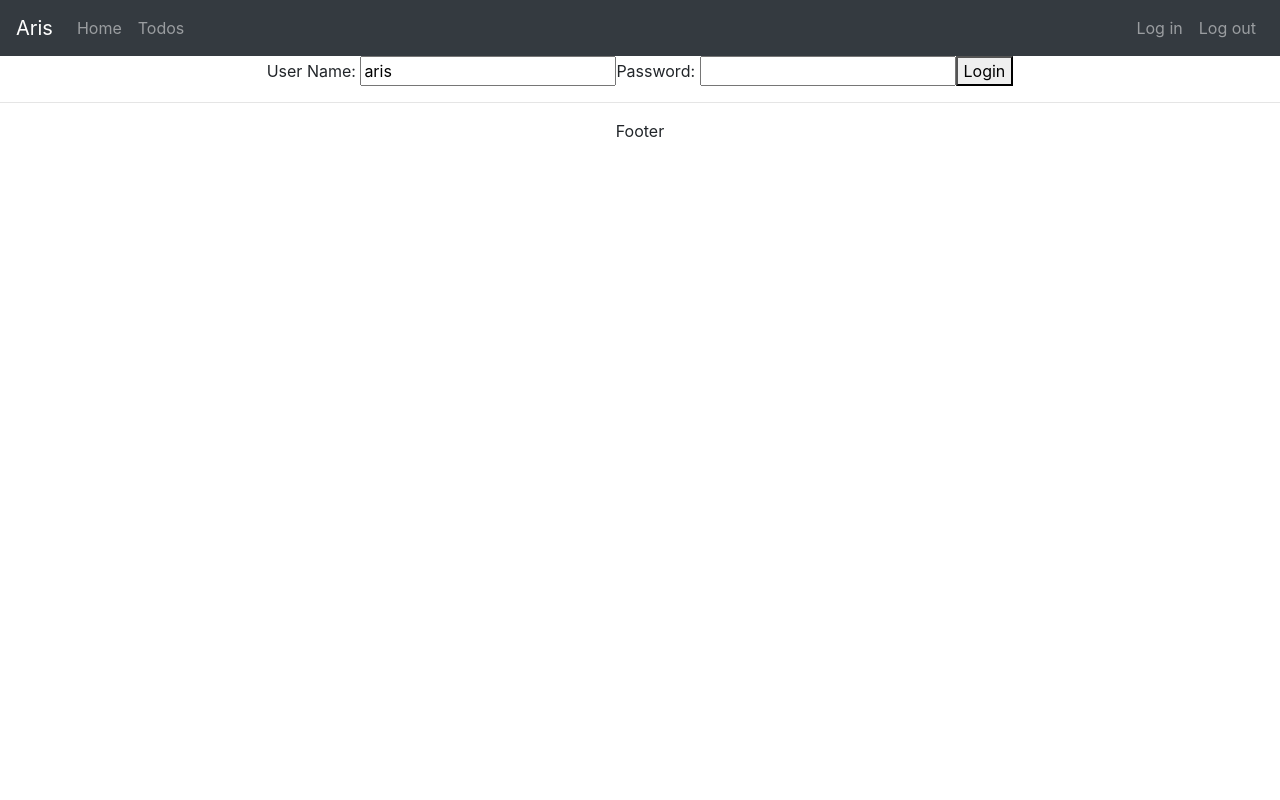
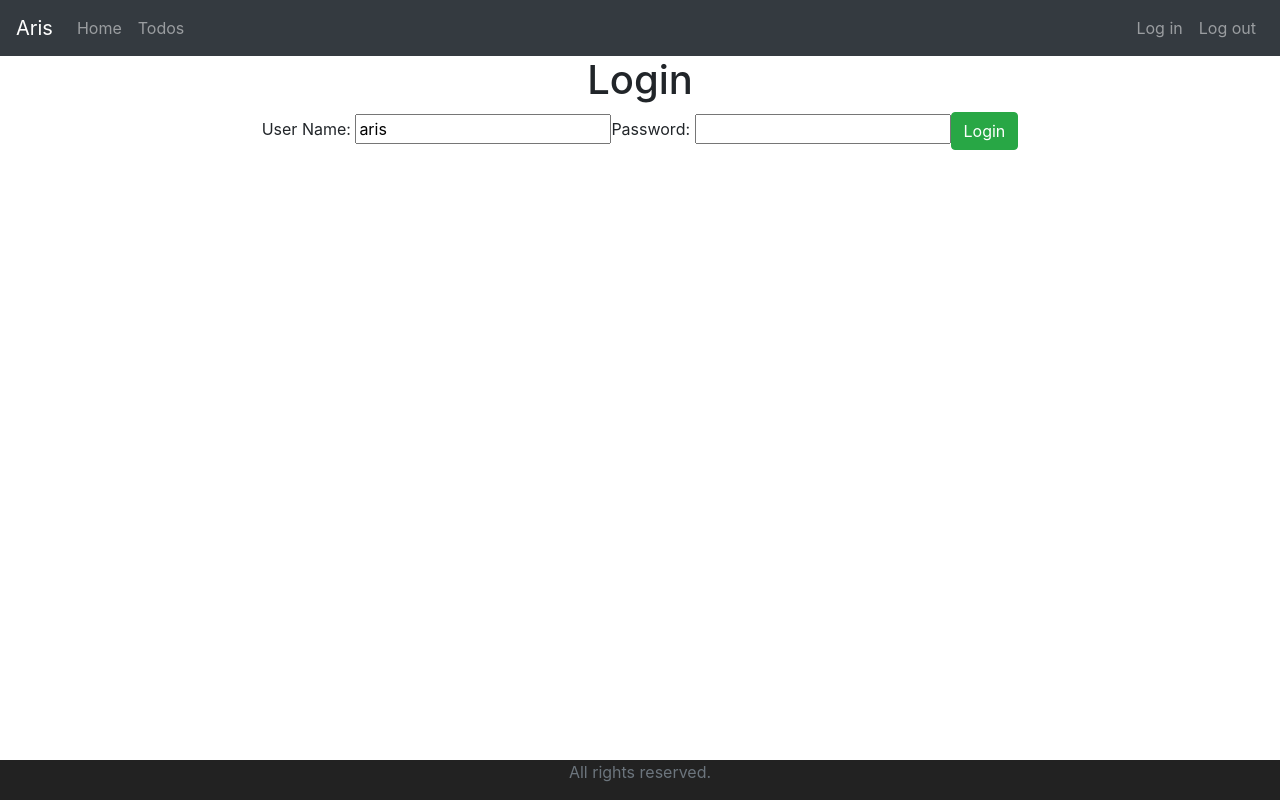
Before and after one commit to ar1st/Todo-App, a React (Create React App) app: page / in a window 1280 px wide. Built offline with nearby package versions, Linux system fonts and the light colour scheme.

Commit message:
Some more fairy dust

```diff
--- a/src/App.css
+++ b/src/App.css
@@ -1,3 +1,11 @@
+.footer{
+  position: absolute;
+  bottom: 0;
+  width: 100%;
+  height: 40px;
+  background-color: #222222;
+}
+
 .App {
   text-align: center;
 }
--- a/src/components/TodoApp.jsx
+++ b/src/components/TodoApp.jsx
@@ -1,6 +1,8 @@
 import React, { Component } from 'react'
 import { BrowserRouter as Router, Route, Switch, Link } from 'react-router-dom'
 import '../bootstrap.css';
+import '../App.css';
+
 class TodoApp extends Component {
     render() {
         return (
@@ -12,6 +14,7 @@ class TodoApp extends Component {
                         <Route path="/login" component={LoginComponent} />
                         <Route path="/welcome/:name" component={WelcomeComponent} />
                         <Route path="/todos" component={ListTodosComponent} />
+                        <Route path="/logout" component={LogoutComponent} />
                         <Route component={ErrorComponent} />
                     </Switch>
                     <FooterComponent></FooterComponent>
@@ -46,9 +49,9 @@ class HeaderComponent extends Component{
 class FooterComponent extends Component{
     render(){
         return(
-            <div>
-                <hr/>Footer
-            </div>
+            <footer className="footer">
+                <span className="text-muted">All rights reserved.</span>
+            </footer>
         )
     }
 }
@@ -68,13 +71,15 @@ class LoginComponent extends Component {
     render() {
         return (
             <div>
+                <h1>Login</h1>
+                <div className="container"></div>
                 {/* TRUE && STRING WILL GIVE STRING
                     FALSE && STRING WILL GIVE FALSE (JAVASCRIPT) */}
-                {this.state.hasLoginFailed && <div>Invalid Credenials</div>}
+                {this.state.hasLoginFailed && <div className="alet alert-warning">Invalid Credenials</div>}
                 {this.state.showSuccessMessage && <div>Successful Login</div>}
                 User Name: <input type="text" name="username" value={this.state.username} onChange={this.handleChange} />
                 Password: <input type="password" name="password" value={this.state.password} onChange={this.handleChange} />
-                <button onClick={this.loginClicked}>Login</button>
+                <button className="btn btn-success" onClick={this.loginClicked}>Login</button>
             </div>
         )
     }
@@ -100,10 +105,18 @@ class LoginComponent extends Component {
 
 class WelcomeComponent extends Component {
     render() {
-        return <div>
-            Welcome {this.props.match.params.name}.
-            Manage your todos <Link to="/todos">here</Link>.
-            </div>
+
+        return (
+            <>
+                <h1>Welcome</h1>
+                <div className="container">
+                    Welcome {this.props.match.params.name}.
+                    Manage your todos <Link to="/todos">here</Link>.
+                </div>
+            </>
+
+
+        )
     }
 }
 
@@ -126,13 +139,13 @@ class ListTodosComponent extends Component{
     render() {
         return <div>
                     <h1>List Todos</h1>
-                    <table>
+                    <div className="container">
+                    <table className="table">
                         <thead>
                             <tr>
-                                <th>id</th>
-                                <th>description</th>
-                                <th>is completed?</th>
-                                <th>target date</th>
+                                <th>Description</th>
+                                <th>Is completed?</th>
+                                <th>Target date</th>
                             </tr>
                         </thead>
                         <tbody>
@@ -140,7 +153,6 @@ class ListTodosComponent extends Component{
                                 this.state.todos.map(
                                     todo =>
                                     <tr>
-                                        <td>{todo.id}</td>
                                         <td>{todo.description}</td>
                                         <td>{todo.done.toString()}</td>
                                         <td>{todo.targetDate.toString()}</td>
@@ -150,8 +162,22 @@ class ListTodosComponent extends Component{
                             }
                         </tbody>
                     </table>
+                    </div>
                 </div>
     }
 }
 
+class LogoutComponent extends Component{
+    render(){
+        return(
+            <div>
+                <h1>You are logged out</h1>
+                <div className="container">
+                    Thank you for using our Application
+                </div>
+            </div>
+        )
+    }
+}
+
 export default TodoApp
```
